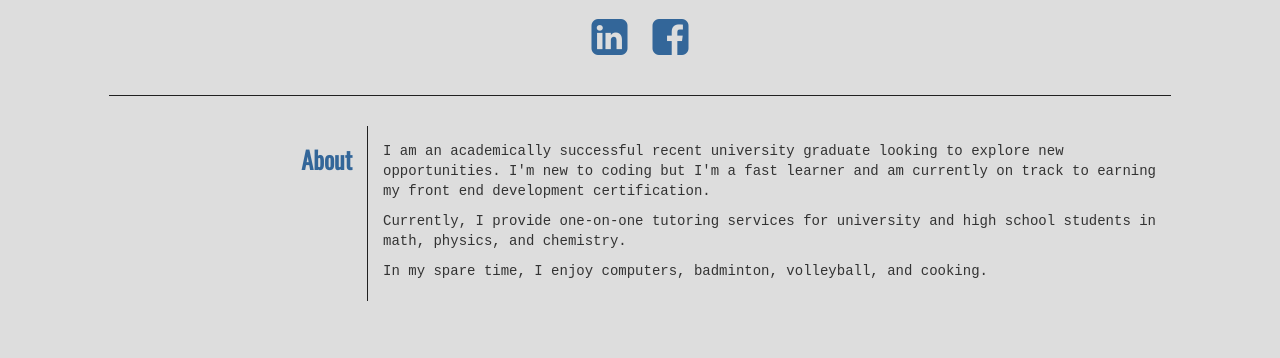
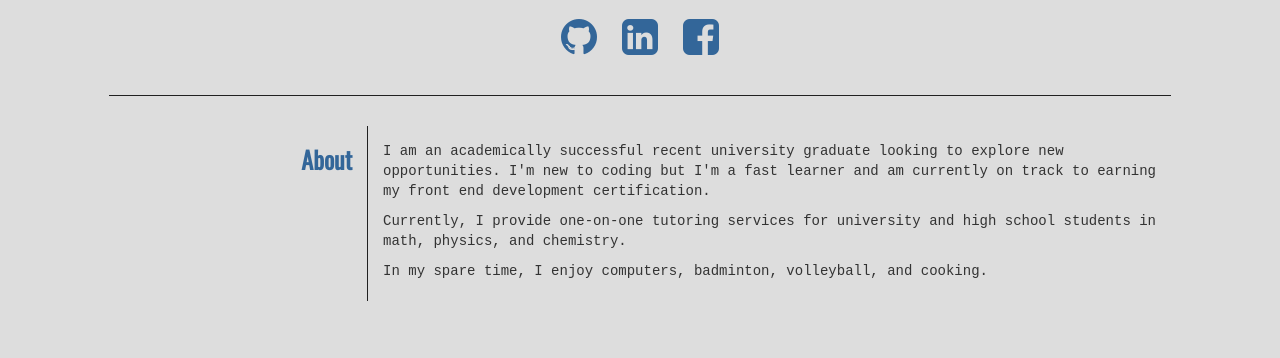
Before and after one commit to moun7/freecodecamp_projects, a plain HTML site: page Portfolio/index.htm in a window 1280 px wide. Shown: the part 423-781 px from the top of the page. Drawn offline with nearby package versions, Linux system fonts and the light colour scheme; a web font is replaced by a local one.

Commit message:
added github button

```diff
--- a/Portfolio/index.htm
+++ b/Portfolio/index.htm
@@ -144,6 +144,7 @@
 	      </div>
 	        <div class="text-center">
 	        <div class="btn-group">
+	          <a target="_blank" href="https://github.com/moun7" class="btn"><i class="fa fa-github fa-3x" aria-hidden="true" style="color:#369"></i></a>
 	          <a target="_blank" href="https://ca.linkedin.com/in/ismount" class="btn"><i class="fa fa-linkedin-square fa-3x" aria-hidden="true" style="color:#369"></i></a>
 	          <a target="_blank" href="https://www.facebook.com/ian.mount.10" class="btn"><i class="fa fa-facebook-square fa-3x" aria-hidden="true" style="color:#369"></i></a>
 	        </div>
```
